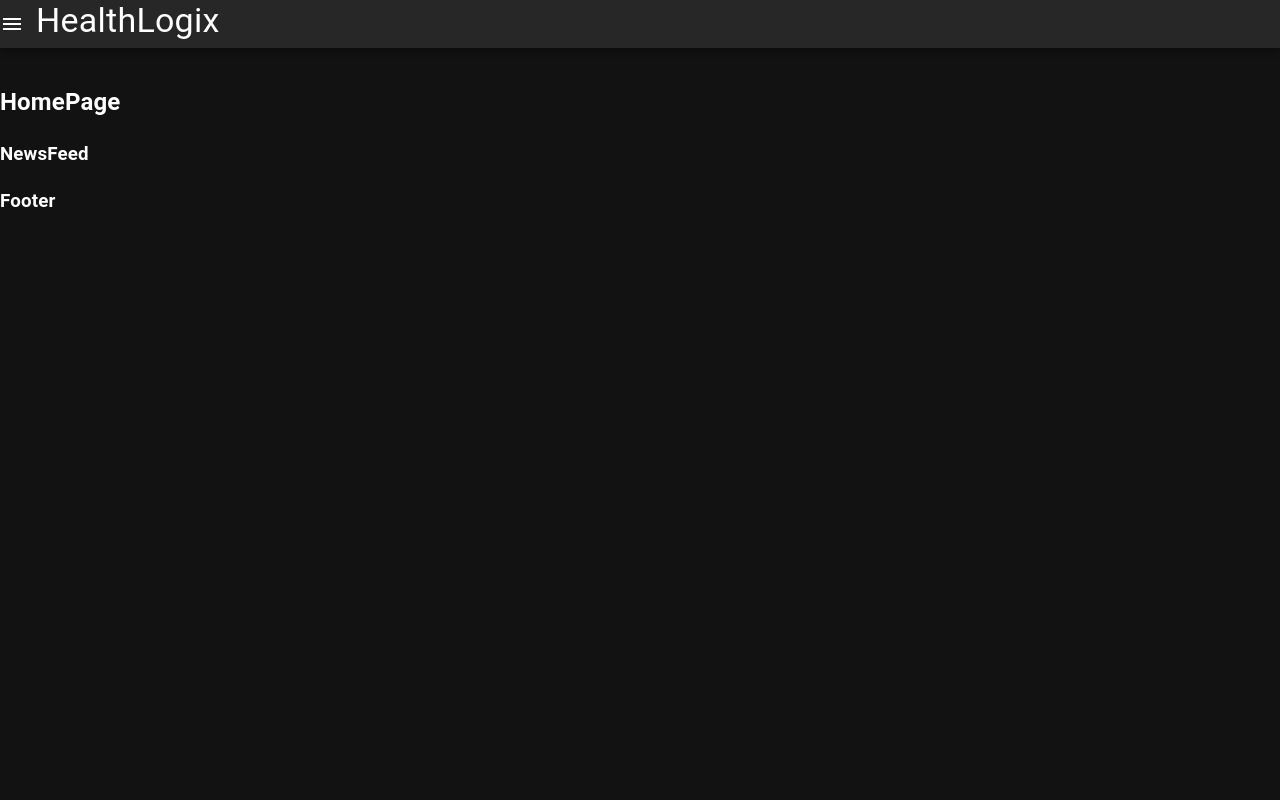
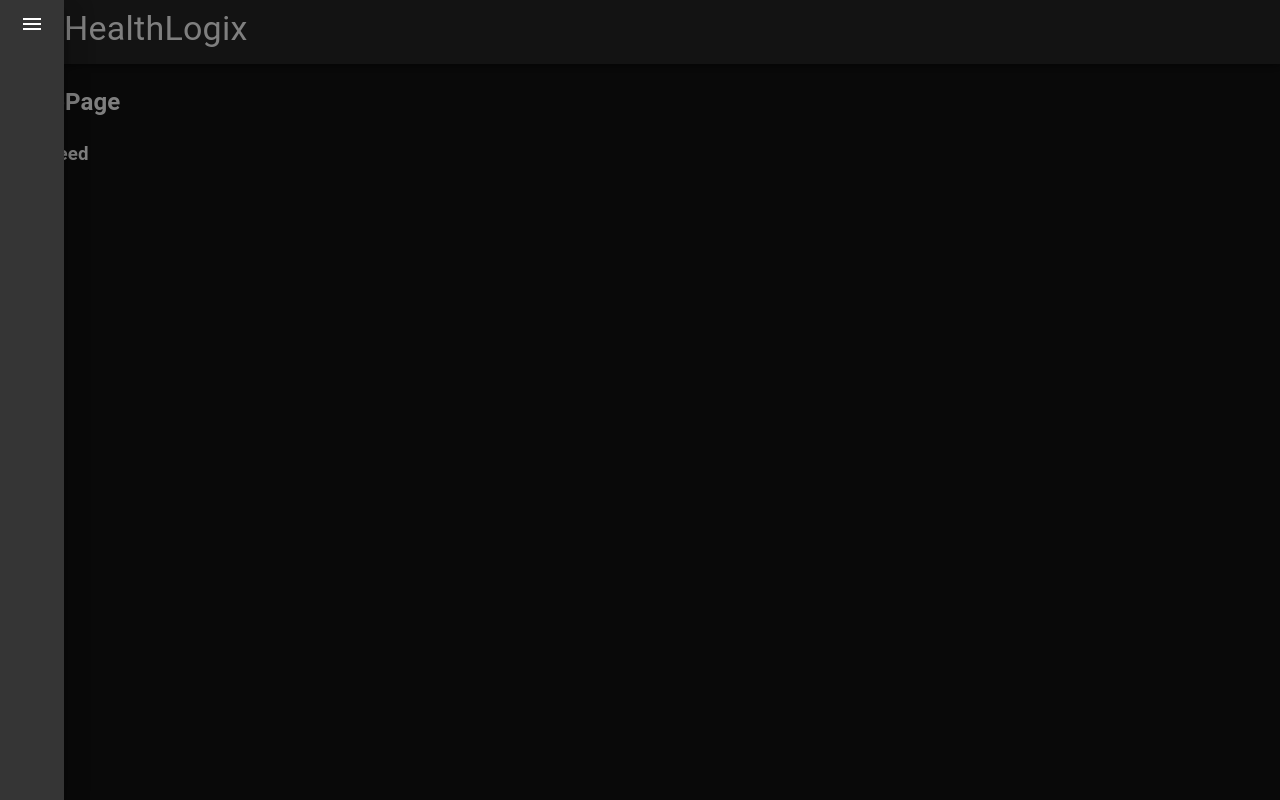
Before and after one commit to RobertT122/healthlogix, a Next.js app: page / in a window 1280 px wide. Both pictures are taken after a click on the button "menu". Built offline with nearby package versions, Linux system fonts and the light colour scheme; no server answers.

Commit message:
Material ui Drawer added into navbar

```diff
--- a/components/Navbar.tsx
+++ b/components/Navbar.tsx
@@ -1,23 +1,43 @@
 //Link to home button and drawer for site navigation
-import { AppBar, Typography, IconButton, Toolbar } from '@mui/material'
+import { AppBar, Typography, IconButton, Toolbar, Drawer } from '@mui/material'
 import MenuIcon from '@mui/icons-material/Menu';
+import { useState } from 'react';
+
+
 export default function Navbar () {
+  let [isOpen, setIsOpen] = useState(false)
+  const toggleDrawer = () => setIsOpen(!isOpen)
+
   return (
     <>
-      <AppBar  sx={{ flexDirection: 'row' }}>
+      <AppBar  sx={{ flexDirection: 'row', py: 1}}>
         <IconButton
           size="large"
           edge="start"
           color="inherit"
           aria-label="menu"
+          sx={{ mx: 1}}
+          onClick={toggleDrawer}
         >
           <MenuIcon/>
         </IconButton>
-        <Typography variant="h4">
+        <Typography variant="h4" >
           HealthLogix
         </Typography>
       </AppBar>
       <Toolbar/>
+
+      <Drawer anchor='left' open={isOpen} variant="temporary" onClose={toggleDrawer}>
+        <IconButton
+            size="large"
+            edge="start"
+            color="inherit"
+            aria-label="menu"
+            sx={{ mx: 1}}
+          >
+            <MenuIcon/>
+          </IconButton>
+      </Drawer>
     </>
   )
 }
--- a/pages/_app.tsx
+++ b/pages/_app.tsx
@@ -6,7 +6,6 @@
 
 import { ThemeProvider } from "@mui/material/styles"
 import CssBaseline from '@mui/material/CssBaseline';
-import Container from '@mui/material/Container';
 import { defaultTheme } from "../lib/themes"
 
 function MyApp({ Component, pageProps }) {
```
